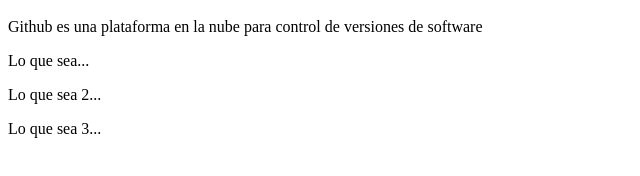
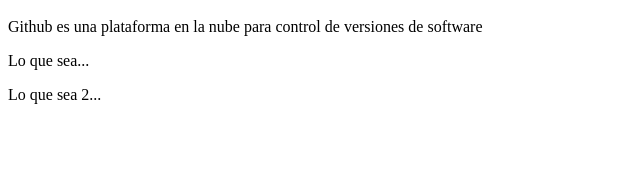
Before and after one commit to UlisesFloyd/practica08, a plain HTML site: page index.html in a window 1280 px wide. Shown: the part 210-386 px from the top of the page, without its empty margins (0-640 px from the left). Drawn offline with Linux system fonts and the light colour scheme.

Commit message:
tercero2

```diff
--- a/index.html
+++ b/index.html
@@ -11,6 +11,5 @@
     <p>Github es una plataforma en la nube para control de versiones de software</p>
     <p>Lo que sea...</p>
     <p>Lo que sea 2...</p>
-    <p>Lo que sea 3...</p>
 </body>
 </html>
```
